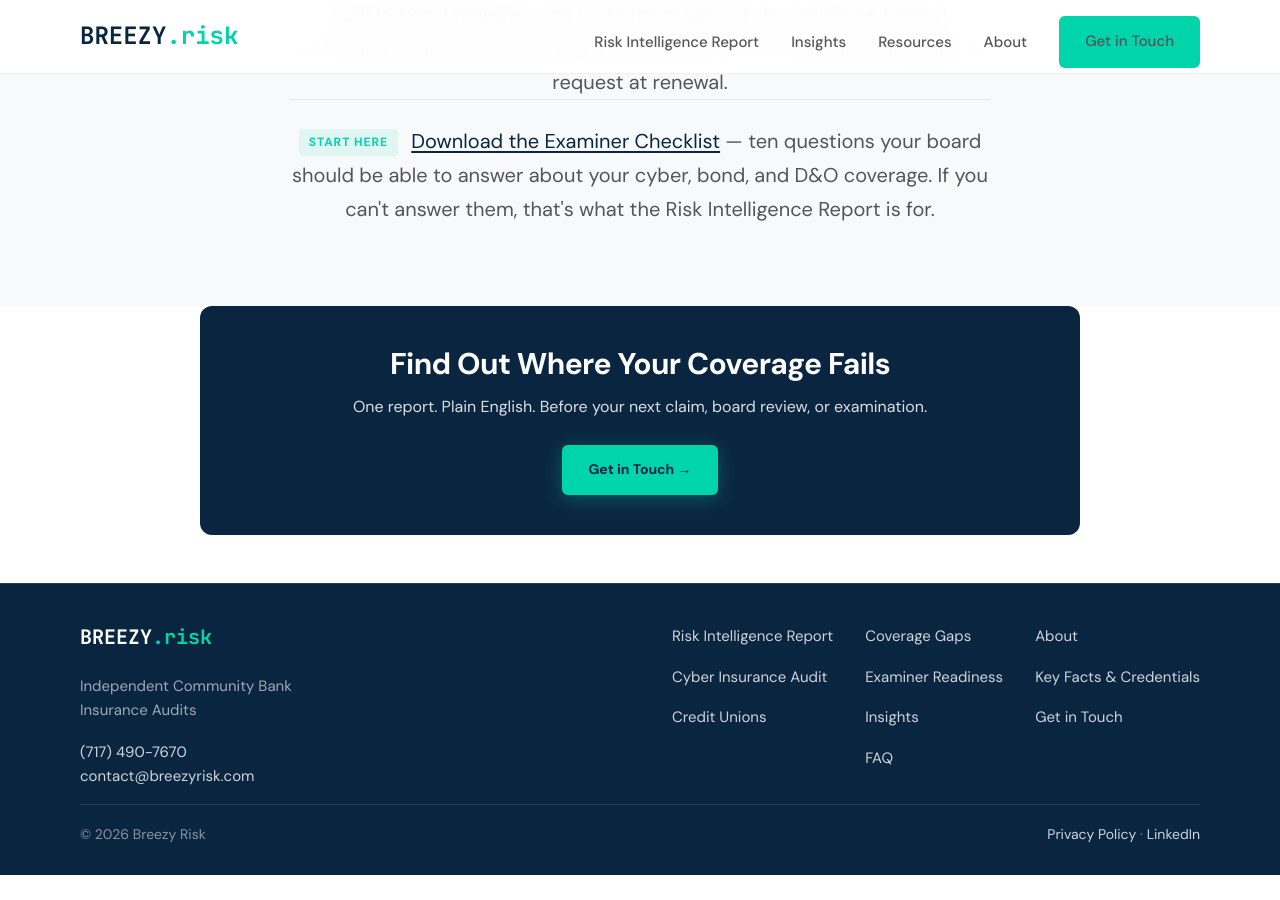
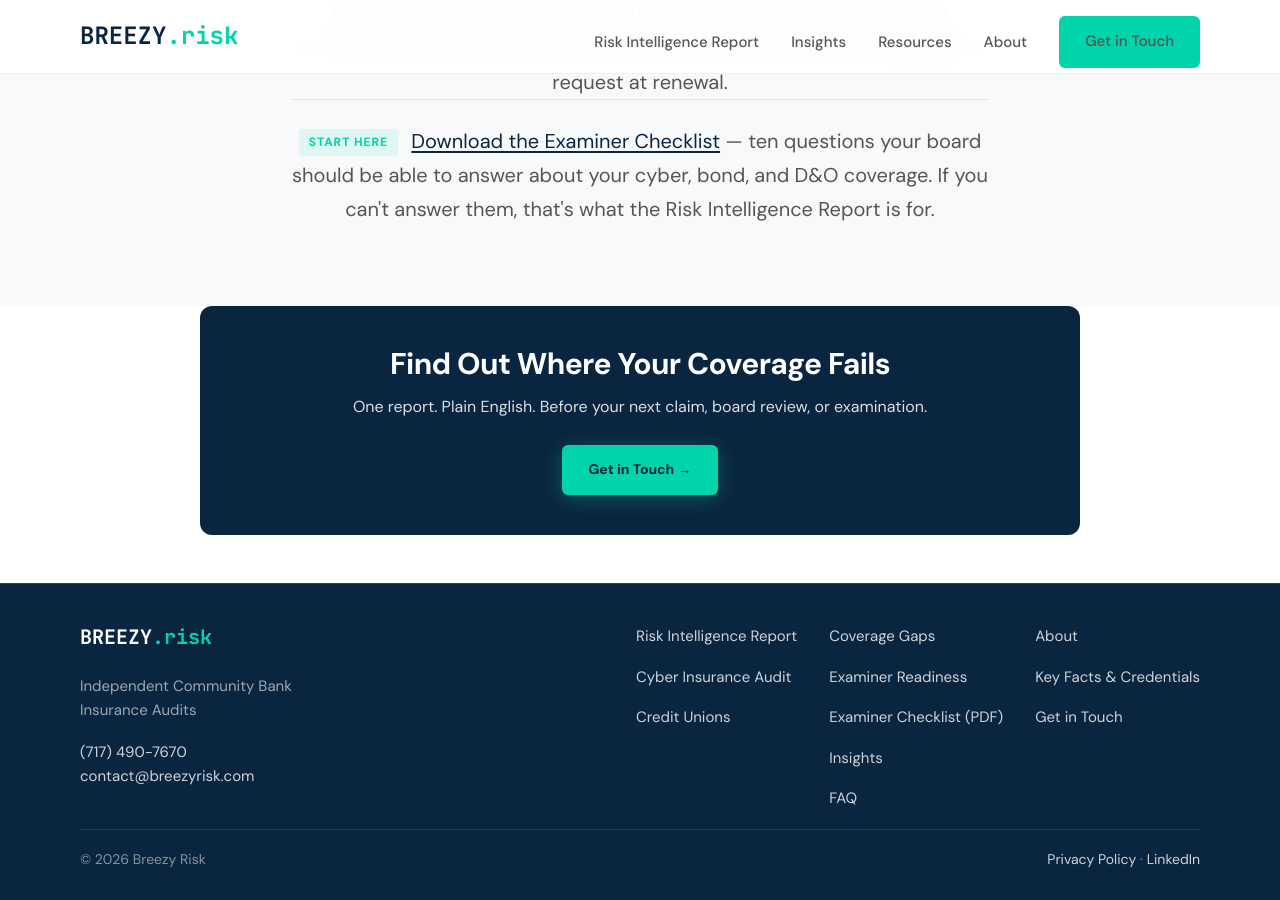
Before and after one commit to joeproe1/breezyrisk.com, a Jekyll site: the page built from index.html, in a window 1280 px wide and 900 px high, scrolled down 1645 px. Built offline with Jekyll 4.4.1, drawn with Linux system fonts in a browser that asks for light colours; before the commit the page ends 2520 px from its top, so only the background shows below that.

Commit message:
Add Examiner Checklist PDF link to the footer

```diff
--- a/_includes/footer.html
+++ b/_includes/footer.html
@@ -21,6 +21,7 @@
                     <ul>
                         <li><a href="{{ '/coverage-gaps/' | relative_url }}">Coverage Gaps</a></li>
                         <li><a href="{{ '/examiner-readiness/' | relative_url }}">Examiner Readiness</a></li>
+                        <li><a href="{{ '/assets/downloads/Breezy_Risk_Examiner_Checklist.pdf' | relative_url }}" download>Examiner Checklist (PDF)</a></li>
                         <li><a href="{{ '/insights/' | relative_url }}">Insights</a></li>
                         <li><a href="{{ '/faq/' | relative_url }}">FAQ</a></li>
                     </ul>
```
